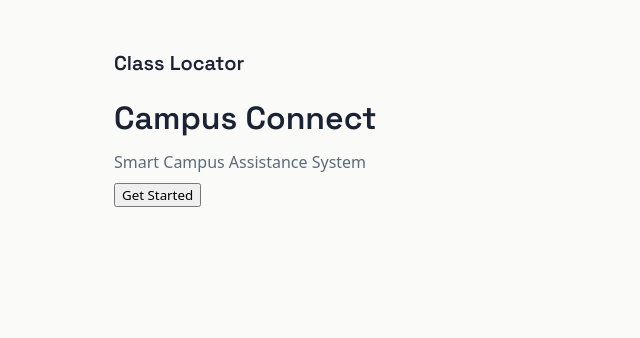
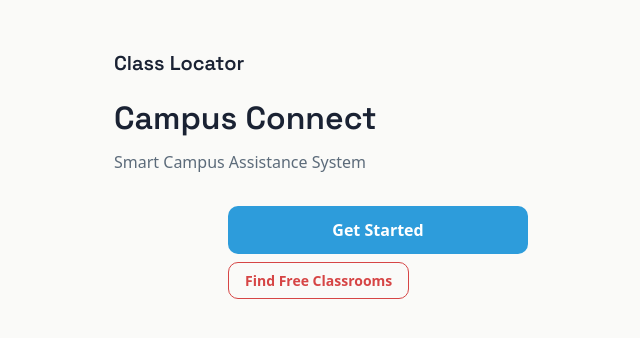
Before and after one commit to KuldeepThakkar/CampusConnect-Smart-Campus-Assistance-System, a React app in the folder Frontend/: page / in a window 1280 px wide. Shown: the top 338 px of the page, without its empty margins (262-902 px from the left). Built offline with nearby package versions, Linux system fonts and the light colour scheme; the HTML template or start-up script is replaced by a standard one.

Commit message:
feat(frontend): add navigation links to Free Classrooms page

```diff
--- a/Frontend/src/components/Layout.jsx
+++ b/Frontend/src/components/Layout.jsx
@@ -1,4 +1,4 @@
-import { Outlet } from "react-router-dom";
+import { Outlet, Link } from "react-router-dom";
 
 import LogoutButton from "./LogoutButton";
 import { useAuth } from "../context/AuthContext";
@@ -16,6 +16,13 @@ function Layout(){
                     Class Locator
                 </h1>
 
+                {user && (
+                    <nav className="app-nav">
+                        <Link to="/">Home</Link>
+                        <Link to="/free-classrooms">Free Classrooms</Link>
+                    </nav>
+                )}
+
                 {user && <LogoutButton />}
             </header>
 
--- a/Frontend/src/pages/Home.jsx
+++ b/Frontend/src/pages/Home.jsx
@@ -1,5 +1,4 @@
 import { Link } from "react-router-dom";
-
 
 function Home() {
     return (
@@ -7,10 +6,15 @@ function Home() {
             <h1>Campus Connect</h1>
             <p>Smart Campus Assistance System</p>
 
-            <Link to="/navigation">
-                <button>Get Started</button>
-            </Link>
+            <div className="home-actions">
+                <Link to="/navigation">
+                    <button type="button" className="btn-primary">Get Started</button>
+                </Link>
 
+                <Link to="/free-classrooms">
+                    <button type="button" className="btn-retry">Find Free Classrooms</button>
+                </Link>
+            </div>
         </div>
     );
 }
--- a/Frontend/src/styles/index.css
+++ b/Frontend/src/styles/index.css
@@ -524,3 +524,27 @@ input:disabled {
   text-align: left;
   color: var(--ink);
 }
+
+.app-nav {
+  display: flex;
+  gap: var(--space-3);
+}
+
+.app-nav a {
+  font-size: 14px;
+  font-weight: 600;
+  color: var(--ink-light);
+  text-decoration: none;
+}
+
+.app-nav a:hover {
+  color: var(--route-blue);
+}
+
+.home-actions {
+  display: flex;
+  flex-direction: column;
+  gap: var(--space-2);
+  max-width: 300px;
+  margin: var(--space-4) auto 0;
+}
```
